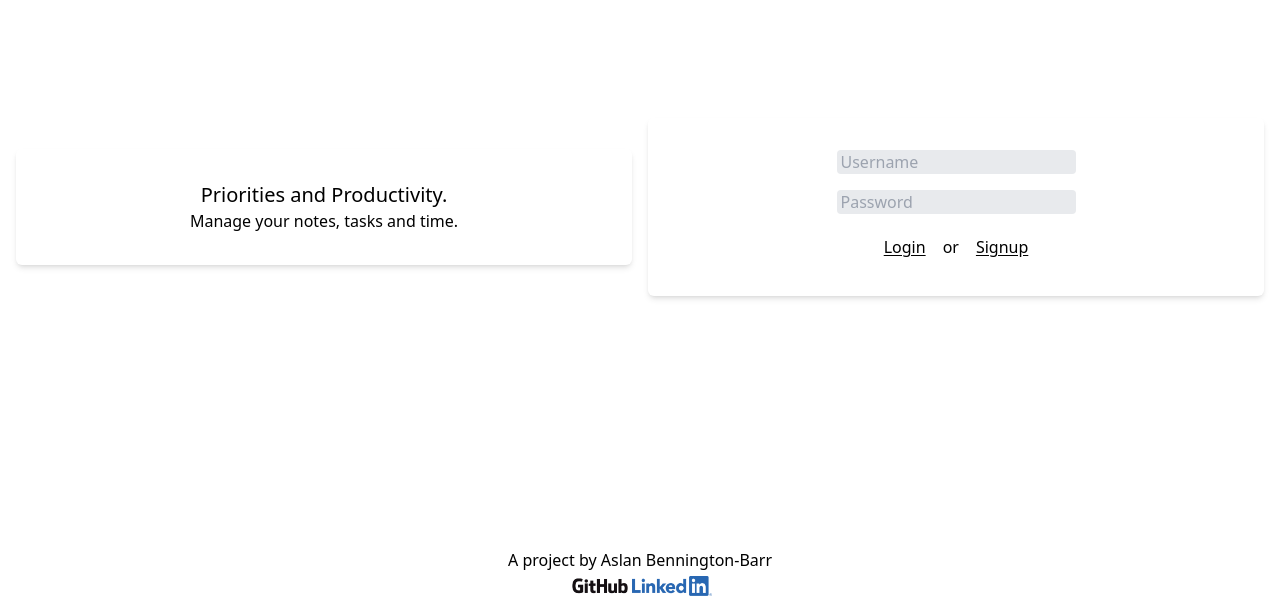
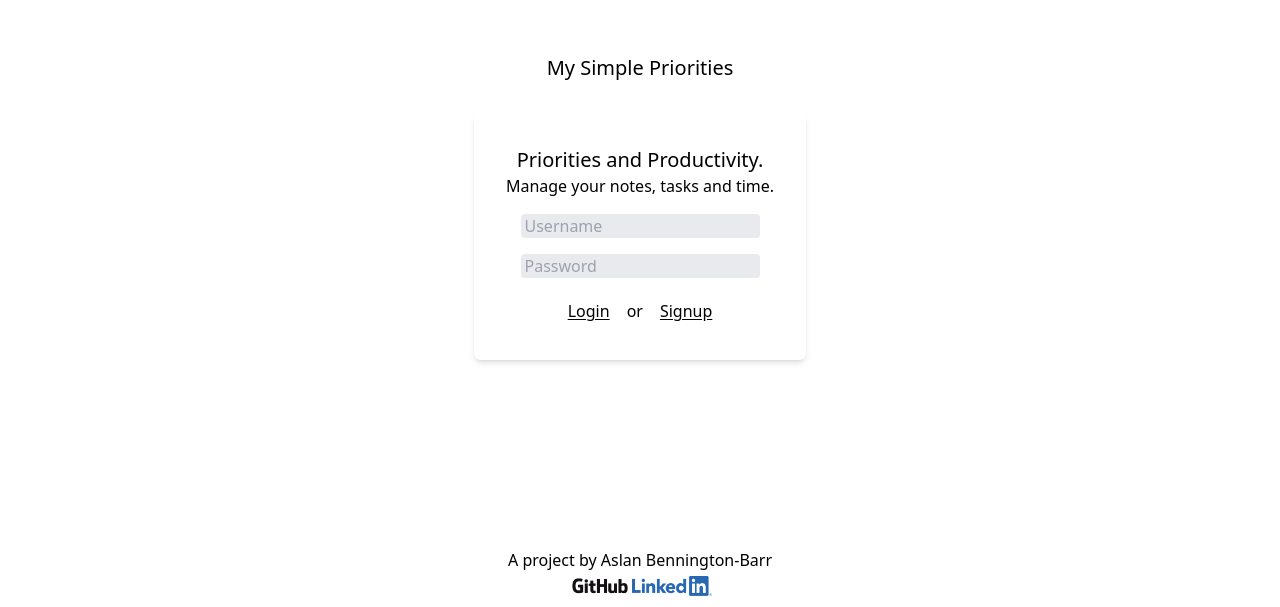
Before and after one commit to BionicCat27/My-Simple-Priorities, a React (Vite) app: page /login in a window 1280 px wide. Shown: the part 193-800 px from the top of the page. Built offline with nearby package versions, Linux system fonts and the light colour scheme; no server answers.

Commit message:
Simplify landing page

```diff
--- a/src/pages/LandingPage.jsx
+++ b/src/pages/LandingPage.jsx
@@ -32,13 +32,12 @@ const LandingPage = () => {
     }, [user]);
 
     return (
-        <div className="flex justify-content items-center h-screen">
-            <div className='basis-1/2 rounded-md shadow-md p-8 ml-4 mr-2'>
+        <div className="flex flex-col justify-content items-center place-content-center h-screen">
+			<h1 className="text-xl">My Simple Priorities</h1>
+            <div className="mt-8 rounded-md shadow-md p-8 w-auto">
                 <h2 className='text-center text-xl'>Priorities and Productivity.</h2>
-                <h2 className='text-center'>Manage your notes, tasks and time.</h2>
-            </div>
-            <div className="basis-1/2 rounded-md shadow-md p-8 ml-2 mr-4 w-auto">
-                <form className='flex flex-col justify-center items-center' onSubmit={prepareSignIn}>
+                <span className='text-center'>Manage your notes, tasks and time.</span>
+                <form className='flex flex-col justify-center items-center mt-4' onSubmit={prepareSignIn}>
                     <input id="loginFormEmail" placeholder={"Username"} className="centeredFormElement bg-opacity-50 bg-gray-300 hover:bg-gray-100 focus:bg-gray-100 rounded p-1" type="email" value={email} onChange={field => setEmail(field.target.value)}></input>
                     <input id="loginFormPassword" placeholder={"Password"} className="centeredFormElement bg-opacity-50 bg-gray-300 hover:bg-gray-100 focus:bg-gray-100 rounded p-1" type="password" value={password} onChange={field => setPassword(field.target.value)}></input>
                     <div className='flex flex-row items-center'>
```
